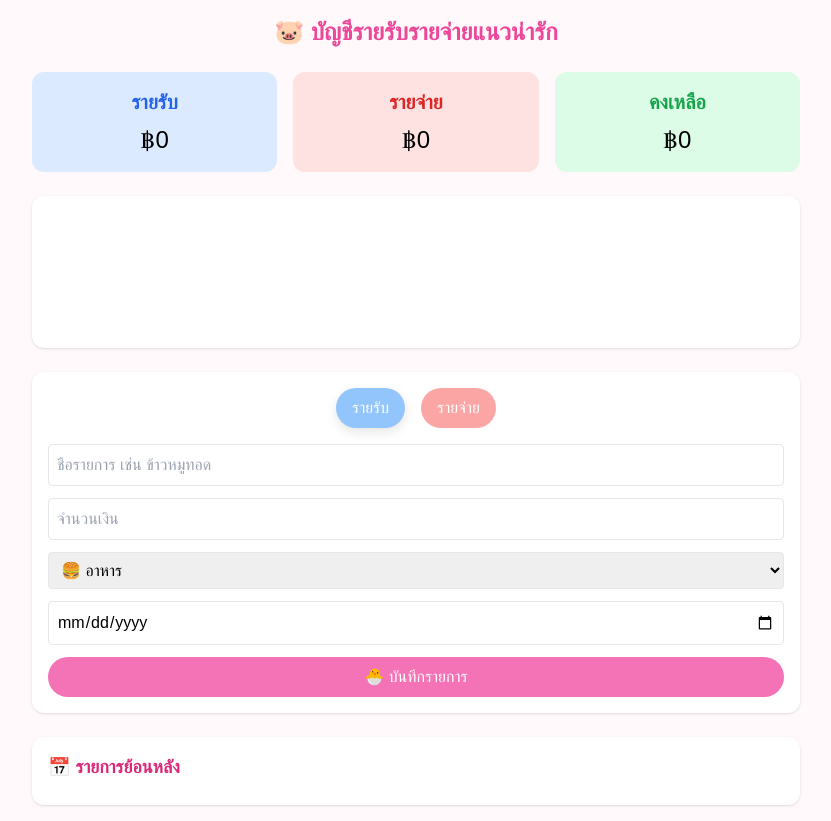
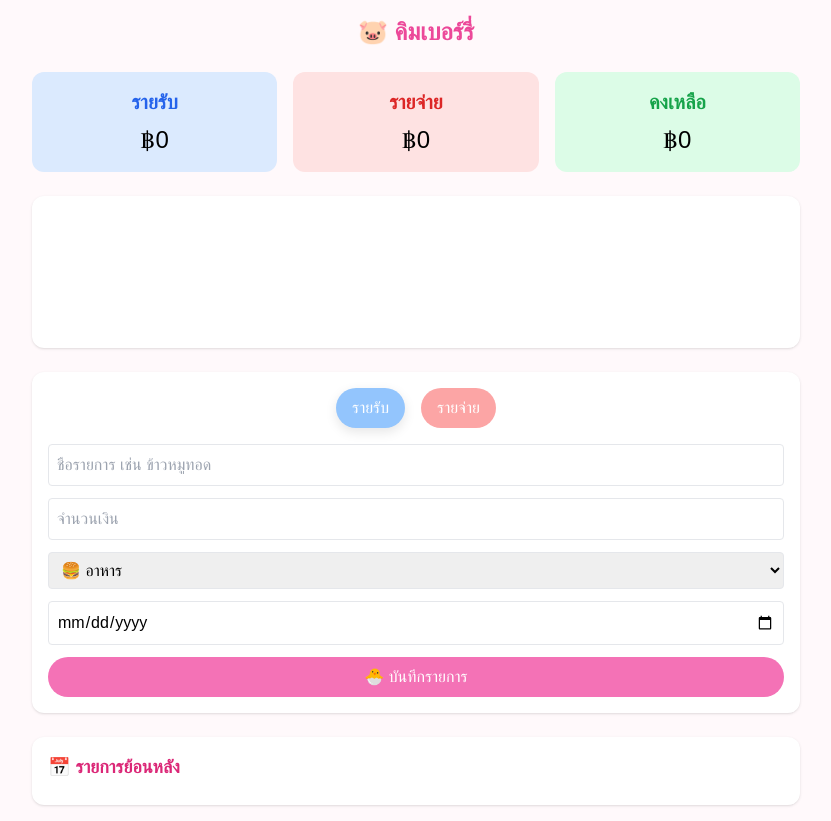
Before and after one commit to satida1997/pastel_expense_tracker, a plain HTML site: page index.html in a window 1280 px wide. Shown: the whole page, without its empty margins (224-1055 px from the left). Drawn offline with nearby package versions, Linux system fonts and the light colour scheme; no server answers.

Commit message:
Update index.html

```diff
--- a/index.html
+++ b/index.html
@@ -19,7 +19,7 @@
 <body class="p-4">
   <div class="max-w-3xl mx-auto">
     <!-- Header -->
-    <h1 class="text-2xl text-pink-500 font-bold text-center mb-6">🐷 บัญชีรายรับรายจ่ายแนวน่ารัก</h1>
+    <h1 class="text-2xl text-pink-500 font-bold text-center mb-6">🐷 คิมเบอร์รี่</h1>
 
     <!-- Dashboard Section -->
     <div class="grid grid-cols-1 md:grid-cols-3 gap-4 mb-6">
```
